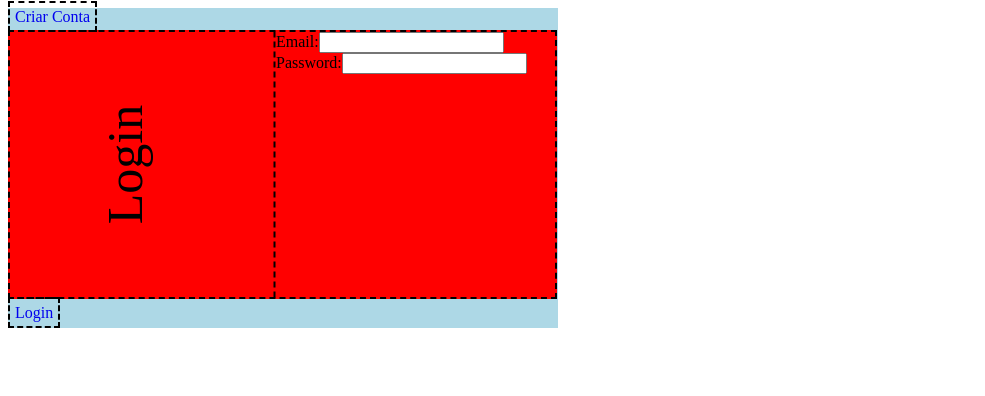
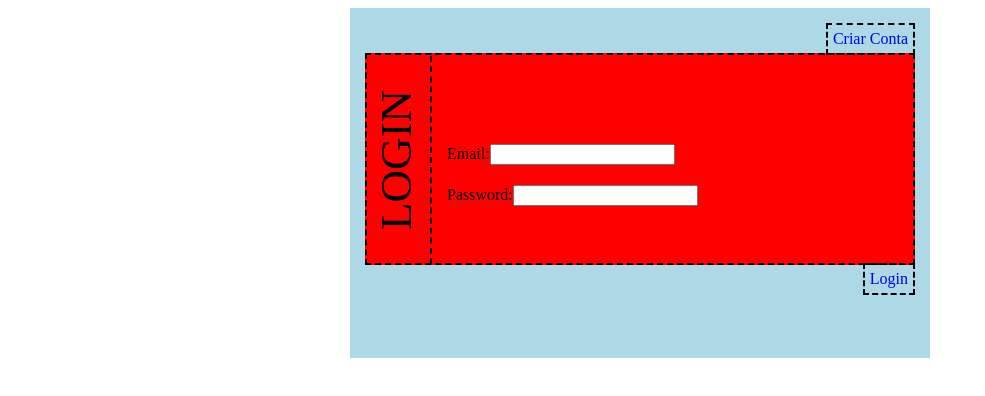
Before and after one commit to filintodelgado/projecto1, a plain HTML site: page pages/login.html in a window 1280 px wide. Shown: the whole page, without its empty margins (0-985 px from the left). Drawn offline with Linux system fonts and the light colour scheme.

Commit message:
login continuacao[25-05]

```diff
--- a/css/login.css
+++ b/css/login.css
@@ -4,18 +4,13 @@
     background-color: lightblue;
     width: 550px;
     height: 320px;
-    display: inline-block;
+    padding: 15px;
+
 }
 
-.campos {
-    width: 545px;
-    height: 265px;
-    border: 2px dashed black;
-    background-color: red;
-    margin-top: 4px;
-    margin-bottom: -13px;
-    display: flex;
-
+.criarConta .login {
+    width: 90px;
+    height: 22px;
 }
 
 :hover.btn {
@@ -25,29 +20,38 @@
 }
 
 .btn {
+    float: right;
     text-decoration: none;
     cursor: hand;
     font-size: 16px;
     text-align: center;
     padding: 5px 5px;
     border: 2px dashed black;
-    /*tracejado */
 }
 
-.criarconta .login {
-    width: 90px;
-    height: 22px;
-
+.campos {
+    width: 546px;
+    height: 208px;
+    border: 2px dashed black;
+    background-color: red;
+    margin-top: 30px;
+    margin-bottom: -20px;
 }
 
 .titulo {
     transform: rotate(-90deg);
-    font-size: 50px;
+    font-size: 45px;
     border-bottom: 2px dashed black;
-    width: 266px;
-}
-.titulo p{
-    margin-bottom: 5px;
-    margin-top: 85px;
+    width: 208px;
+    height: 60px;
+    margin-top: 74px;
+    margin-left: -70px;
     text-align: center;
 }
+
+.formulario{
+    margin-top: -65px;
+    margin-left: 80px;
+}
+#user{
+margin-bottom: 20px;}
--- a/pages/login.html
+++ b/pages/login.html
@@ -17,8 +17,9 @@
         </div>
         <div class="campos">
             <div class="titulo">
-                <p>Login</p>
-            </div><br>
+                <p>LOGIN</p>
+            </div>
+            <br>
             <div class="formulario">
                 Email:<input type="text" name="user" id="user" required>
                 <br>
```
